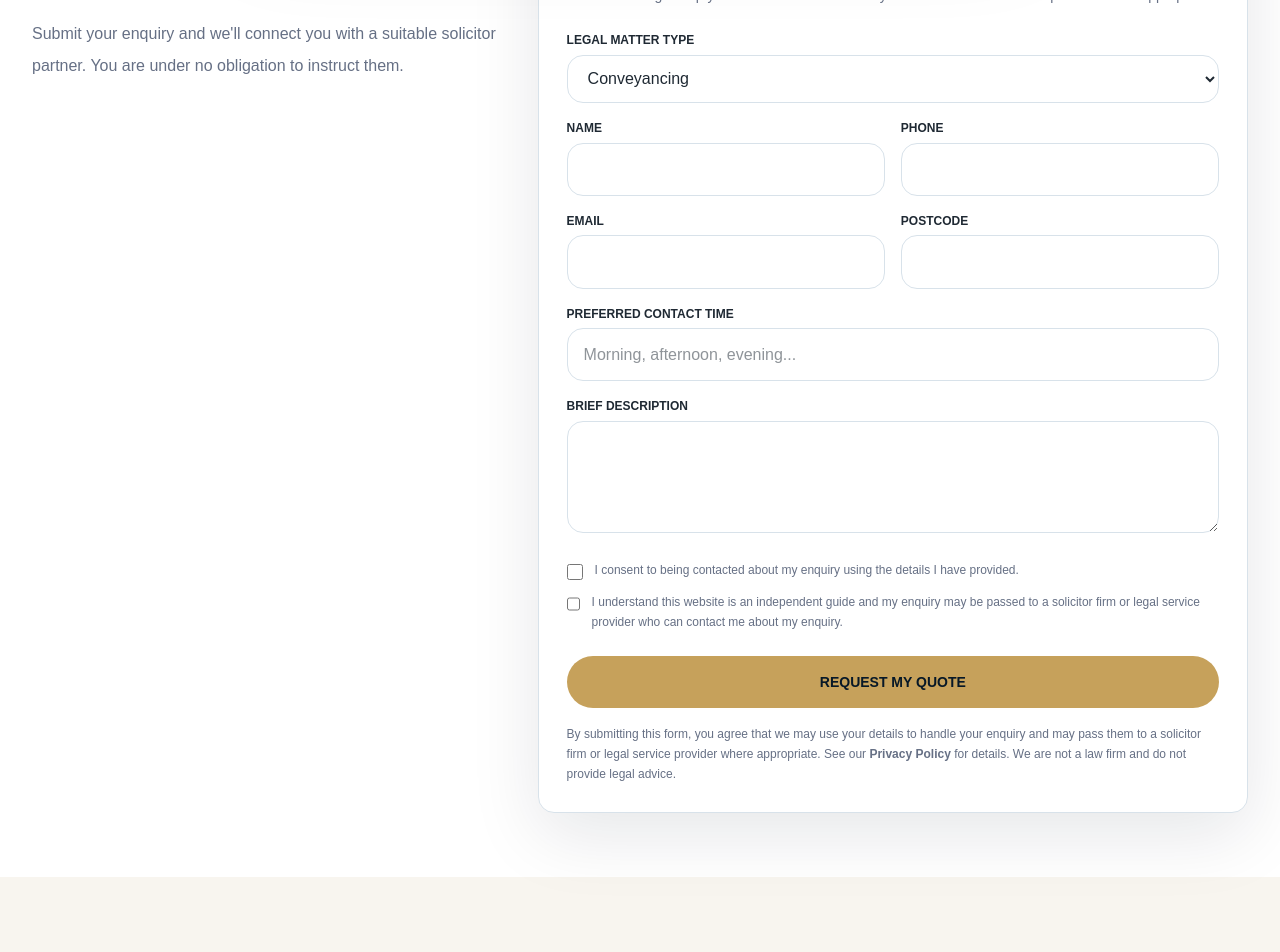
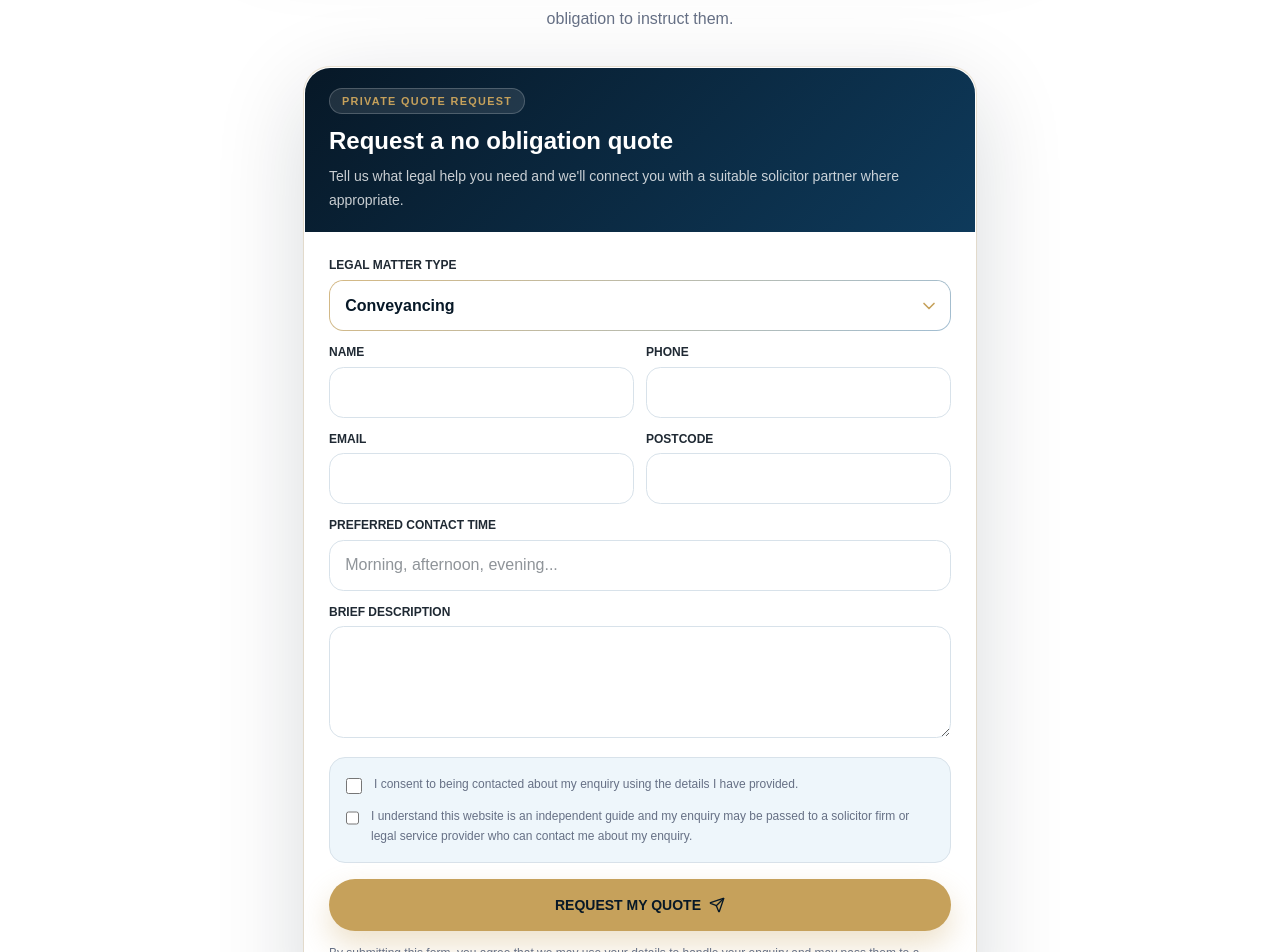
Before and after one commit to LinkifiPR/KidderminsterSolicitors, a Next.js app: page / in a window 1280 px wide. Shown: the part 880-1832 px from the top of the page. Built offline with nearby package versions, Linux system fonts and the light colour scheme.

Commit message:
fix: polish header forms partner and faq UI

```diff
--- a/app/globals.css
+++ b/app/globals.css
@@ -59,14 +59,30 @@ a {
 .form-input {
   width: 100%;
   border: 1px solid var(--line);
-  border-radius: 1rem;
+  border-radius: 0.9rem;
   background: #ffffff;
-  padding: 0.85rem 1rem;
+  padding: 0.78rem 0.95rem;
   color: var(--foreground);
   outline: none;
   transition:
     border-color 160ms ease,
     box-shadow 160ms ease;
+}
+
+.form-select {
+  appearance: none;
+  background:
+    linear-gradient(#ffffff, #ffffff) padding-box,
+    linear-gradient(135deg, rgba(198, 161, 91, 0.75), rgba(23, 92, 142, 0.4)) border-box;
+  border: 1px solid transparent;
+  box-shadow: inset 0 1px 0 rgba(255, 255, 255, 0.85);
+  color: var(--navy);
+  font-weight: 700;
+  padding-right: 3rem;
+}
+
+.form-select:focus {
+  border-color: transparent;
 }
 
 .form-input:focus {
--- a/app/page.tsx
+++ b/app/page.tsx
@@ -120,8 +120,8 @@ export default function Home() {
       </section>
 
       <section id="quote" className="bg-white px-5 py-16 sm:px-8">
-        <div className="mx-auto grid max-w-7xl gap-8 lg:grid-cols-[0.8fr_1.2fr]">
-          <div>
+        <div className="mx-auto max-w-4xl">
+          <div className="mx-auto max-w-2xl text-center">
             <p className="text-sm font-semibold uppercase text-[var(--mid-blue)]">
               Start here
             </p>
@@ -133,7 +133,9 @@ export default function Home() {
               solicitor partner. You are under no obligation to instruct them.
             </p>
           </div>
+          <div className="mt-8">
           <QuoteForm />
+          </div>
         </div>
       </section>
 
@@ -302,8 +304,8 @@ export default function Home() {
       </section>
 
       <section className="bg-[var(--trust-blue)] px-5 py-20 sm:px-8">
-        <div className="mx-auto grid max-w-7xl gap-8 lg:grid-cols-[0.8fr_1.2fr]">
-          <div className="text-white">
+        <div className="mx-auto max-w-4xl">
+          <div className="mx-auto max-w-2xl text-center text-white">
             <p className="text-sm font-semibold uppercase text-[var(--gold)]">
               Speak to a solicitor partner
             </p>
@@ -315,19 +317,27 @@ export default function Home() {
               suitable solicitor partner where appropriate.
             </p>
           </div>
+          <div className="mt-8">
           <QuoteForm />
+          </div>
         </div>
       </section>
 
       <section className="bg-white px-5 py-20 sm:px-8">
-        <div className="mx-auto max-w-4xl">
+        <div className="mx-auto grid max-w-7xl gap-10 lg:grid-cols-[0.78fr_1.22fr]">
+          <div>
             <p className="text-sm font-semibold uppercase text-[var(--mid-blue)]">
               FAQs
             </p>
             <h2 className="mt-3 text-4xl font-semibold text-[var(--navy)]">
               Common questions before requesting a quote.
             </h2>
-          <div className="mt-10 divide-y divide-[var(--border)] rounded-2xl border border-[var(--border)] bg-white">
+            <p className="mt-5 text-base leading-8 text-[var(--muted)]">
+              Clear answers about how the introduction process works and what
+              you are agreeing to.
+            </p>
+          </div>
+          <div className="faq-panel grid gap-4 rounded-[2rem] border border-[var(--border)] bg-[var(--pale-blue)] p-4 shadow-[0_22px_70px_rgba(7,24,39,0.08)]">
             {[
               [
                 "Is KidderminsterSolicitors.co.uk a law firm?",
@@ -342,9 +352,15 @@ export default function Home() {
                 "No. You are under no obligation to instruct any firm introduced through this website.",
               ],
             ].map(([question, answer]) => (
-              <details key={question} className="group p-6">
-                <summary className="cursor-pointer list-none text-lg font-semibold text-[var(--navy)]">
-                  {question}
+              <details
+                key={question}
+                className="faq-item group rounded-2xl border border-[var(--border)] bg-white p-5 transition open:shadow-[0_16px_45px_rgba(7,24,39,0.08)]"
+              >
+                <summary className="flex cursor-pointer list-none items-center justify-between gap-4 text-lg font-semibold text-[var(--navy)]">
+                  <span>{question}</span>
+                  <span className="flex h-9 w-9 shrink-0 items-center justify-center rounded-full bg-[var(--cream)] text-[var(--gold)] transition group-open:rotate-45">
+                    +
+                  </span>
                 </summary>
                 <p className="mt-4 text-sm leading-7 text-[var(--muted)]">
                   {answer}
--- a/components/QuoteForm.tsx
+++ b/components/QuoteForm.tsx
@@ -2,6 +2,7 @@
 
 import { useMemo, useState, type FormEvent } from "react";
 import Link from "next/link";
+import { ChevronDown, Send } from "lucide-react";
 import { legalMatterLabels, type LegalMatterType } from "../lib/leads";
 
 type FormState = {
@@ -114,31 +115,33 @@ export function QuoteForm() {
 
   return (
     <form
+      aria-label="Quote request"
       onSubmit={handleSubmit}
-      className="rounded-2xl border border-[var(--border)] bg-white p-6 text-[var(--charcoal)] shadow-[0_22px_70px_rgba(7,24,39,0.1)] sm:p-7"
+      className="quote-form-card mx-auto w-full max-w-2xl overflow-hidden rounded-[1.65rem] border border-white/80 bg-white text-[var(--charcoal)] shadow-[0_24px_90px_rgba(7,24,39,0.16)] ring-1 ring-[rgba(198,161,91,0.24)]"
     >
-      <div className="mb-6">
-        <p className="text-xs font-semibold uppercase text-[var(--mid-blue)]">
-          Request a no obligation quote
-        </p>
-        <h2 className="mt-2 text-2xl font-semibold text-[var(--navy)]">
+      <div className="bg-[linear-gradient(135deg,var(--navy),var(--trust-blue))] px-5 py-5 text-white sm:px-6">
+        <div className="inline-flex rounded-full border border-white/20 bg-white/10 px-3 py-1 text-[0.68rem] font-bold uppercase tracking-[0.12em] text-[var(--gold)]">
+          Private quote request
+        </div>
+        <h2 className="mt-3 text-2xl font-semibold leading-tight">
           Request a no obligation quote
         </h2>
-        <p className="mt-3 text-sm leading-6 text-[var(--muted)]">
+        <p className="mt-2 text-sm leading-6 text-white/78">
           Tell us what legal help you need and we&apos;ll connect you with a
           suitable solicitor partner where appropriate.
         </p>
       </div>
 
-      <div className="grid gap-4 sm:grid-cols-2">
+      <div className="grid gap-3 p-5 sm:grid-cols-2 sm:p-6">
         <label className="sm:col-span-2">
           <span className="form-label">Legal matter type</span>
+          <span className="relative block">
             <select
               value={form.legalMatterType}
               onChange={(event) =>
                 updateField("legalMatterType", event.target.value as LegalMatterType)
               }
-            className="form-input"
+              className="form-input form-select"
               required
             >
               {matterOptions.map((option) => (
@@ -147,6 +150,10 @@ export function QuoteForm() {
                 </option>
               ))}
             </select>
+            <span className="pointer-events-none absolute inset-y-0 right-3 flex items-center text-[var(--gold)]">
+              <ChevronDown className="h-5 w-5" aria-hidden />
+            </span>
+          </span>
         </label>
 
         <label>
@@ -215,9 +222,7 @@ export function QuoteForm() {
             required
           />
         </label>
-      </div>
-
-      <div className="mt-5 space-y-3">
+        <div className="space-y-3 rounded-2xl border border-[var(--border)] bg-[var(--pale-blue)] p-4 sm:col-span-2">
           <label className="flex gap-3 text-xs leading-5 text-[var(--muted)]">
             <input
               type="checkbox"
@@ -244,9 +249,9 @@ export function QuoteForm() {
               required
             />
             <span>
-            I understand this website is an independent guide and my enquiry may
-            be passed to a solicitor firm or legal service provider who can
-            contact me about my enquiry.
+              I understand this website is an independent guide and my enquiry
+              may be passed to a solicitor firm or legal service provider who
+              can contact me about my enquiry.
             </span>
           </label>
         </div>
@@ -254,16 +259,23 @@ export function QuoteForm() {
         <button
           type="submit"
           disabled={status === "submitting"}
-        className="mt-6 w-full rounded-full bg-[var(--gold)] px-6 py-4 text-sm font-bold uppercase text-[var(--navy)] transition hover:bg-[#d8b66f] disabled:cursor-not-allowed disabled:opacity-70"
+          className="group mt-1 inline-flex w-full items-center justify-center gap-2 rounded-full bg-[var(--gold)] px-6 py-4 text-sm font-bold uppercase text-[var(--navy)] shadow-[0_14px_30px_rgba(198,161,91,0.32)] transition hover:bg-[#d8b66f] disabled:cursor-not-allowed disabled:opacity-70 sm:col-span-2"
         >
           {status === "submitting" ? "Sending enquiry..." : "Request my quote"}
+          <Send
+            className="h-4 w-4 transition group-hover:translate-x-0.5"
+            aria-hidden
+          />
         </button>
 
-      <p className="mt-4 text-xs leading-5 text-[var(--muted)]">
+        <p className="sm:col-span-2 text-xs leading-5 text-[var(--muted)]">
           By submitting this form, you agree that we may use your details to
           handle your enquiry and may pass them to a solicitor firm or legal
           service provider where appropriate. See our{" "}
-        <Link href="/privacy-policy/" className="font-semibold text-[var(--navy)]">
+          <Link
+            href="/privacy-policy/"
+            className="font-semibold text-[var(--navy)]"
+          >
             Privacy Policy
           </Link>{" "}
           for details. We are not a law firm and do not provide legal advice.
@@ -271,7 +283,7 @@ export function QuoteForm() {
 
         {message ? (
           <p
-          className={`mt-4 rounded-2xl px-4 py-3 text-sm leading-6 ${
+            className={`sm:col-span-2 rounded-2xl px-4 py-3 text-sm leading-6 ${
               status === "success"
                 ? "bg-[var(--pale-blue)] text-[var(--trust-blue)]"
                 : "bg-red-50 text-red-800"
@@ -280,6 +292,7 @@ export function QuoteForm() {
             {message}
           </p>
         ) : null}
+      </div>
     </form>
   );
 }
--- a/components/SiteHeader.tsx
+++ b/components/SiteHeader.tsx
@@ -4,7 +4,7 @@ import { servicePages, trustPages } from "../lib/site";
 
 export function SiteHeader() {
   return (
-    <header className="bg-white">
+    <header className="sticky top-0 z-40 border-b border-[var(--border)] bg-white/95 shadow-[0_10px_35px_rgba(7,24,39,0.08)] backdrop-blur">
       <div className="border-b border-[var(--border)] bg-[var(--pale-blue)] px-5 py-2 text-xs text-[var(--muted)] sm:px-8">
         <div className="mx-auto flex max-w-7xl flex-wrap items-center justify-between gap-3">
           <span>Independent local solicitor guide</span>
@@ -15,7 +15,7 @@ export function SiteHeader() {
         </div>
       </div>
 
-      <div className="mx-auto flex max-w-7xl items-center justify-between gap-6 px-5 py-5 sm:px-8">
+      <div className="mx-auto flex max-w-7xl items-center justify-between gap-6 px-5 py-4 sm:px-8">
         <Link href="/" className="flex items-center gap-3">
           <span className="flex h-11 w-11 items-center justify-center rounded-full bg-[var(--navy)] text-[var(--gold)]">
             <Scale className="h-5 w-5" aria-hidden="true" />
```
Also changed, not shown: app/[slug]/page.tsx (+10 -4 lines), components/FeaturedPartner.tsx (+4 -4 lines), 1 other file (tests, documents, lock files or other folders). Lines whose indentation alone changed are shown as unchanged.
